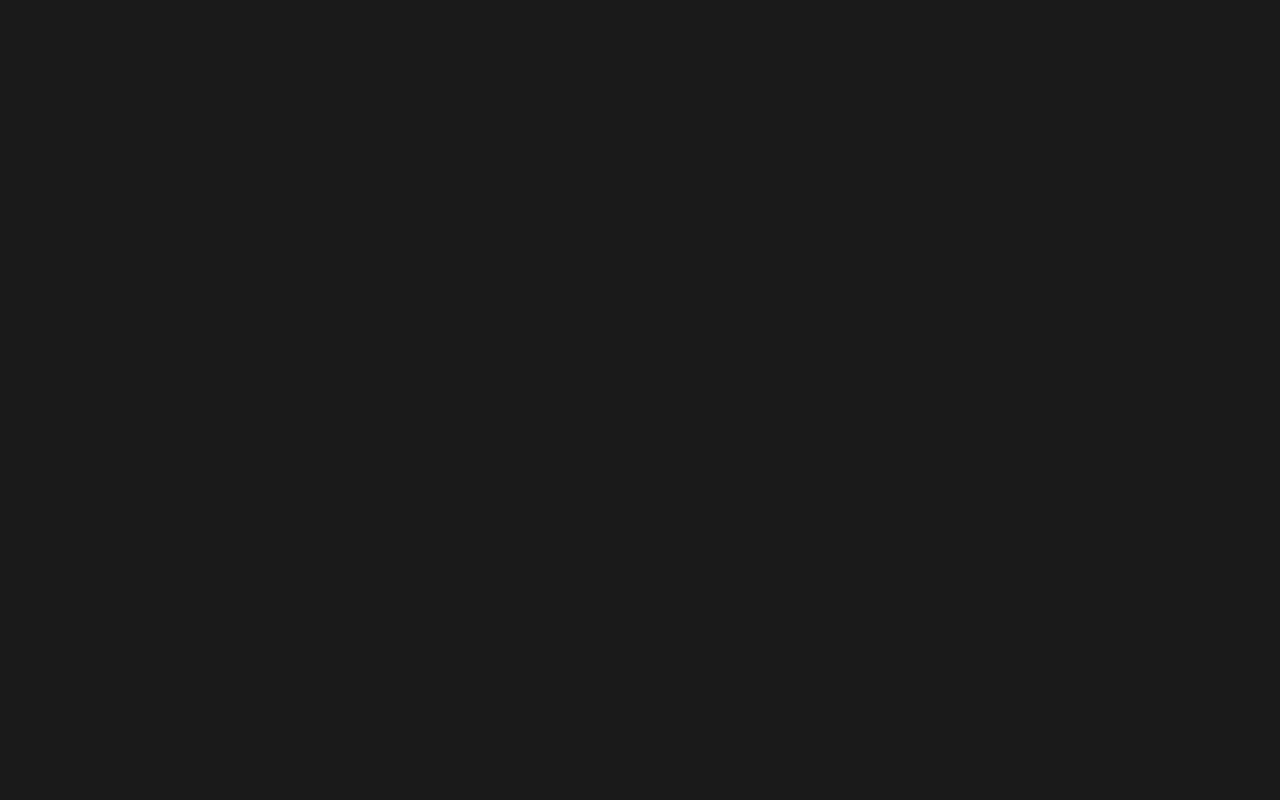
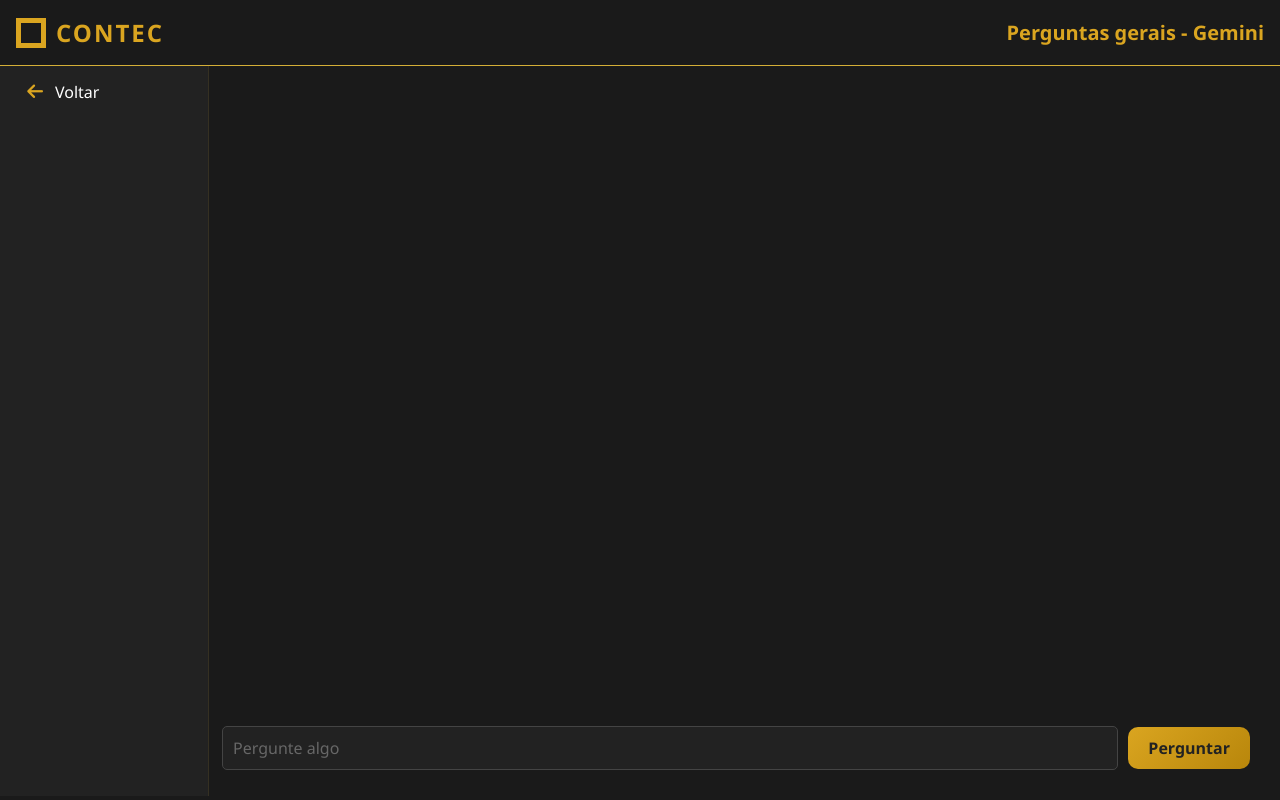
Before and after one commit to dcVictor/trabalhoIntegrador, a React (Vite) app in the folder contec-app/: page /ask in a window 1280 px wide. Before the commit this address had no page. Built offline with nearby package versions, Linux system fonts and the light colour scheme.

Commit message:
Atualização da lista mais gay do planeta terra

```diff
--- a/contec-app/src/App.jsx
+++ b/contec-app/src/App.jsx
@@ -9,13 +9,14 @@ import MenuLateral from './components/menuLateral/menuLateral.jsx'
 import Admin from './pages/dashboard/admin/admin.jsx'
 import TabelaUsuarios from './components/tables/usuarios.jsx'
 import Dashboard from './pages/dashboard/dashboard.jsx'
+import Ask from './pages/gemini/gemini/gemini.jsx'
 
 function App(){
   return(
     <Router>
       <Routes>
         <Route path="/" element={<LayoutLogin />}></Route>
-
+        <Route path='/ask' element={<Ask />}/>
         <Route path='/admin' element={<Admin />}/>
         <Route path="/" element={<LayoutDashboard />}>
         <Route path='dashboard' element={<Cadastro />}/>
@@ -51,11 +52,13 @@ function LayoutLogin() {
   return (
     <div>
       <main>
-        <TabelaUsuarios />
+        <Login />
       </main>
     </div>
   );
 }
+
+
 
 export default App;
 
--- a/contec-app/src/components/menuLateral/menuLateral.css
+++ b/contec-app/src/components/menuLateral/menuLateral.css
@@ -58,6 +58,7 @@
     .admin-option,
     .logout-container {
         padding: 10px 0;
+        color: #DAA520;
     }
 }
 .menu-items {
@@ -92,4 +93,5 @@
     color: #DAA520;
     width: 20px;
     text-align: center;
+
 }
--- a/contec-app/src/components/menuLateral/menuLateral.jsx
+++ b/contec-app/src/components/menuLateral/menuLateral.jsx
@@ -11,16 +11,17 @@ function MenuLateral( {setClientes, setHome, setRelatorios, setPedidos, setInsta
             <div class="menu-items">
                 <ul>
                     <li><button id="dashboardbutton" onClick={() => setHome(true)}><i class="fas fa-solid fa-house menu-icon"></i>Home</button></li>
-                    <li><button id="dashboardbutton" onClick={() => setRelatorios(true)}><i class="fas fa-chart-bar menu-icon"></i>Relatórios</button></li>
+                   <li><button id="dashboardbutton" onClick={() => setOrcamentos(true)}><i class="fas fa-file-invoice-dollar menu-icon"></i>Orçamentos</button></li>
                     <li><button id="dashboardbutton" onClick={() => setPedidos(true)}><i class="fas fa-clipboard-list menu-icon"></i>Pedidos</button></li>
                     <li><button id="dashboardbutton" onClick={() => setInstalacoes(true)}><i class="fas fa-hard-hat menu-icon"></i>Instalações</button></li>
                     <li><button id="dashboardbutton" onClick={() => setManutencoes(true)}><i class="fas fa-tools menu-icon"></i>Manutenções</button></li>
-                    <li><button id="dashboardbutton" onClick={() => setOrcamentos(true)}><i class="fas fa-file-invoice-dollar menu-icon"></i>Orçamentos</button></li>
                     <li><button id="dashboardbutton" onClick={() => setClientes(true)}> <i class="fas fa-users menu-icon"></i>Clientes</button></li>
+                    <li><button id="dashboardbutton" onClick={() => setClientes(true)}> <i class="fas fa-solid fa-wrench menu-icon"></i>Peças</button></li>
                 </ul>
             </div>
             <div class="bottom-menu">
                 <div class="admin-option">
+                    <a href="/ask"><i class="fas fa fa-question-circle menu-icon" aria-hidden="true"></i>Alguma dúvida?</a>
                     <a href="/admin"><i class="fas fa-user-shield menu-icon"></i>Administrador</a>
                 </div>
                 <div class="logout-container">
--- a/contec-app/src/pages/dashboard/pedidos.jsx
+++ b/contec-app/src/pages/dashboard/pedidos.jsx
@@ -43,10 +43,11 @@ function Pedidos({open, onFechado}) {
         <input
           placeholder="Código do crachá"
           name='id'
-          type='text'
+          type='radio'
           required
           value={cracha}
           onChange={(e) => setCracha(e.target.value)}
+
         />
 
         <input
--- /dev/null
+++ b/contec-app/src/pages/gemini/gemini/gemini.css
@@ -0,0 +1,187 @@
+/* Header additions */
+header {
+    justify-content: space-between;
+}
+
+.layout-container {
+    display: flex;
+    flex-direction: column;
+}
+
+.layout-content-container{
+  display: flex;
+  width: 100%;
+}
+
+.content {
+    display: center;
+    width: 100%;
+    border: 10px;
+}
+
+
+.page-title {
+    color: #DAA520;
+    font-size: 20px;
+    font-weight: bold;
+}
+
+/* Admin Actions */
+.admin-actions {
+    margin-top: 10px;
+
+    margin-left: 10px;
+    border: 1000px;
+}
+
+.action-button {
+    background: linear-gradient(135deg, #DAA520, #B8860B);
+    color: #222222;
+    border: none;
+    padding: 10px 20px;
+    border-radius: 10px;
+    cursor: pointer;
+    font-weight: bold;
+    display: flex;
+    align-items: center;
+    gap: 8px;
+    transition: all 0.3s;
+    width: 20%;
+
+}
+
+.action-button:hover {
+    background: linear-gradient(135deg, #B8860B, #DAA520);
+    transform: translateY(-1px);
+
+}
+
+/* Users Table */
+.users-table-container {
+    overflow-x: auto;
+}
+
+.users-table {
+    width: 100%;
+    border-collapse: collapse;
+    margin-top: 10px;
+}
+
+.users-table th,
+.users-table td {
+    padding: 12px;
+    text-align: left;
+    border-bottom: 1px solid rgba(218, 165, 32, 0.1);
+}
+
+.users-table th {
+    background-color: #1a1a1a;
+    color: #DAA520;
+    font-weight: bold;
+}
+
+.users-table tr:hover {
+    background-color: rgba(218, 165, 32, 0.05);
+}
+
+/* Table Actions */
+.table-actions {
+    display: flex;
+    gap: 10px;
+}
+
+.action-icon {
+    color: #DAA520;
+    cursor: pointer;
+    transition: all 0.3s;
+}
+
+.action-icon:hover {
+    transform: scale(1.1);
+}
+
+
+/* Responsive */
+@media (max-width: 768px) {
+    .users-table th,
+    .users-table td {
+        padding: 8px;
+    }
+
+
+}
+
+.logo-square {
+    width: 30px;
+    height: 30px;
+    border: 5px solid #DAA520;
+    position: relative;
+    overflow: hidden;
+}
+
+.logo-square::before {
+    content: '';
+    position: absolute;
+    top: 0;
+    left: 0;
+    width: 100%;
+    height: 100%;
+    background-image: repeating-linear-gradient(
+        0deg,
+        #DAA520 0px,
+        #DAA520 3px,
+        #b8860b 3px,
+        #b8860b 4px
+    );
+    transform: translateY(-100%);
+    transition: transform 3s ease;
+}
+
+.logo-square:hover::before {
+    transform: translateY(0);
+}
+
+.inputask {
+
+  position: fixed;          /* preso ao viewport */
+  bottom: 20px;             /* distância da base */
+  left: 20px;               /* distância da lateral, ajuste como quiser */
+  right: 20px;              /* ou defina um tamanho fixo */
+  display: flex;
+  align-items: center;
+  gap: 10px;
+  padding: 10px;
+  border-radius: 8px;
+margin-left: 15%;
+}
+
+#input-ask {
+  flex: 1; /* o input cresce para ocupar o espaço disponível */
+  padding: 10px;
+  font-size: 16px;
+  border-radius: 5px;
+  border: 1px solid #444;
+  background-color: #222;
+  color: #fff;
+}
+
+#butaoask {
+  background: linear-gradient(135deg, #DAA520, #B8860B);
+  color: #222222;
+  border: none;
+  padding: 10px 20px;
+  border-radius: 10px;
+  cursor: pointer;
+  font-weight: bold;
+  display: flex;
+  align-items: center;
+  gap: 8px;
+  transition: all 0.3s;
+  font-size: 16px;
+}
+
+#butaoask:hover{
+    background: linear-gradient(135deg, #B8860B, #DAA520);
+    transform: translateY(-1px);
+    box-shadow: 0 4px 15px rgba(218, 165, 32, 0.3);
+}
--- /dev/null
+++ b/contec-app/src/pages/gemini/gemini/gemini.jsx
@@ -0,0 +1,58 @@
+import { useState } from 'react';
+import Cadastro from '../../register/register';
+import './gemini.css';
+
+
+
+function Ask(){
+    return(
+
+
+        <div className='layout-container'>
+        <header>
+            <div className="logo-wrapper">
+                <div className="logo-square"></div>
+                <div className="logo-text">CONTEC</div>
+            </div>
+            <div className="page-title">Perguntas gerais - Gemini </div>
+        </header>
+
+
+            <div className="layout-content-container">
+
+
+
+        <nav className="sidebar">
+            <div className="menu-items">
+                <ul>
+                    <li><a href="/dashboard"><i className="fas fa-arrow-left menu-icon"></i>Voltar</a></li>
+                </ul>
+            </div>
+        </nav>
+
+
+        <main className="content">
+
+
+
+            <div className="dashboard-content">
+
+
+                <div className='inputask'><input id="input-ask"
+                placeholder="Pergunte algo"
+                name='ask'
+                type='text'
+                required  />
+                <button id ='butaoask' type='submit'>Perguntar</button> </div>
+
+
+          </div>
+        </main>
+    </div>
+
+        </div>
+    )
+
+}
+
+export default Ask
--- a/contec-app/src/pages/login/login.css
+++ b/contec-app/src/pages/login/login.css
@@ -21,7 +21,7 @@ body {
     display: flex;
     align-items: center;
     flex-direction: column;
-    padding-top: 100px;
+    padding-top: 260px;
 }
 
 .login-box {
--- a/contec-app/src/pages/login/login.jsx
+++ b/contec-app/src/pages/login/login.jsx
@@ -15,7 +15,7 @@ function Login() {
       usuario: usuario,
       senha: senha,
     }).then((response) => {
-      navigate('/register')
+      navigate('/dashboard')
       console.log(response);
     })
 
--- a/contec-app/src/pages/register/register.css
+++ b/contec-app/src/pages/register/register.css
@@ -115,7 +115,7 @@ h1 {
   align-content: center;
 
 #pedidos-form{
-    margin-left: 36%;
+
     display: flex;
     flex-direction: column;
     gap: 15px;
--- a/contec-app/src/pages/register/register.jsx
+++ b/contec-app/src/pages/register/register.jsx
@@ -43,7 +43,7 @@ function Cadastro({open, onFechado}) {
         <input
           placeholder="Código do crachá"
           name='id'
-          type='text'
+          type='radio'
           required
           value={cracha}
           onChange={(e) => setCracha(e.target.value)}
```
